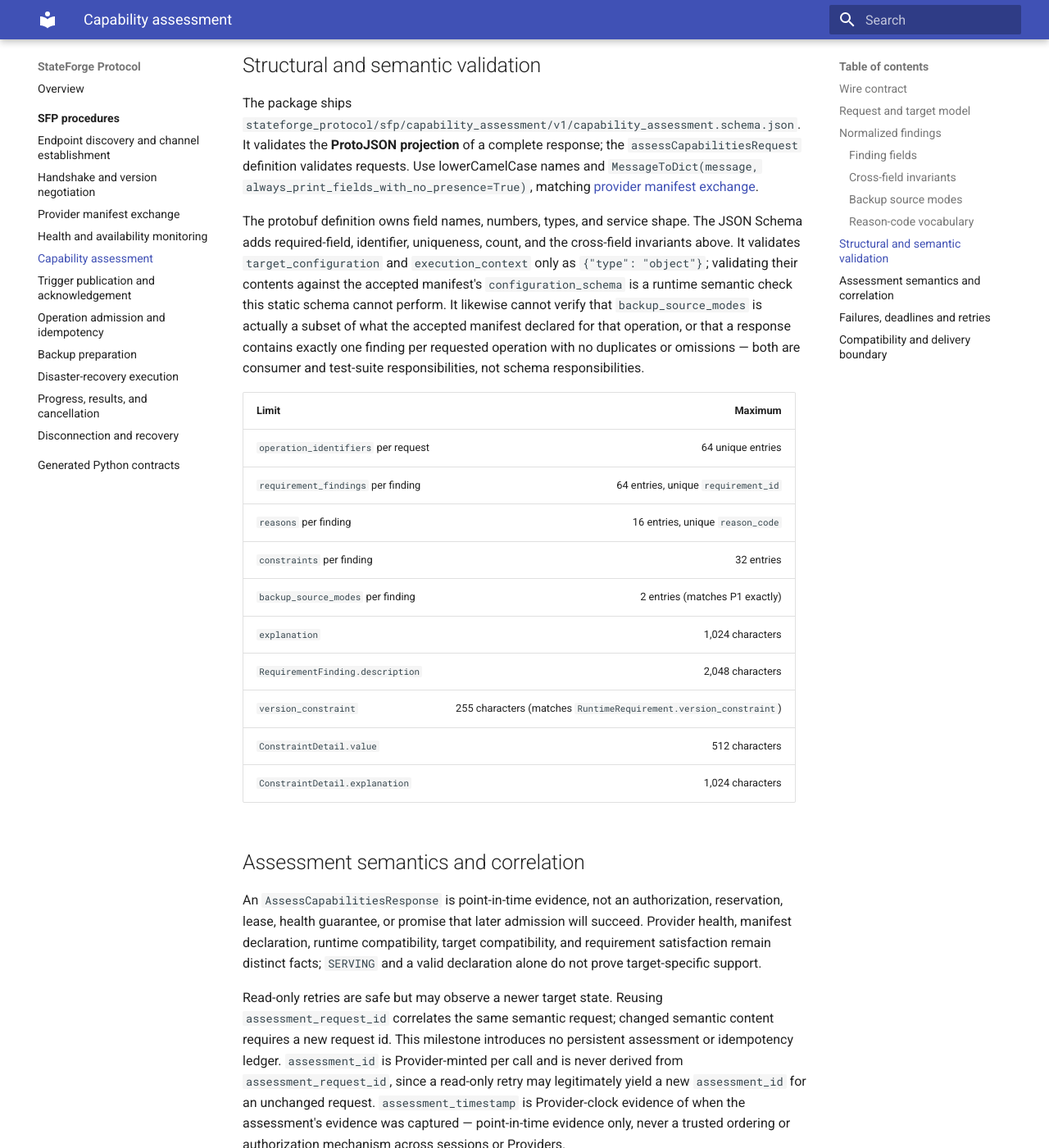
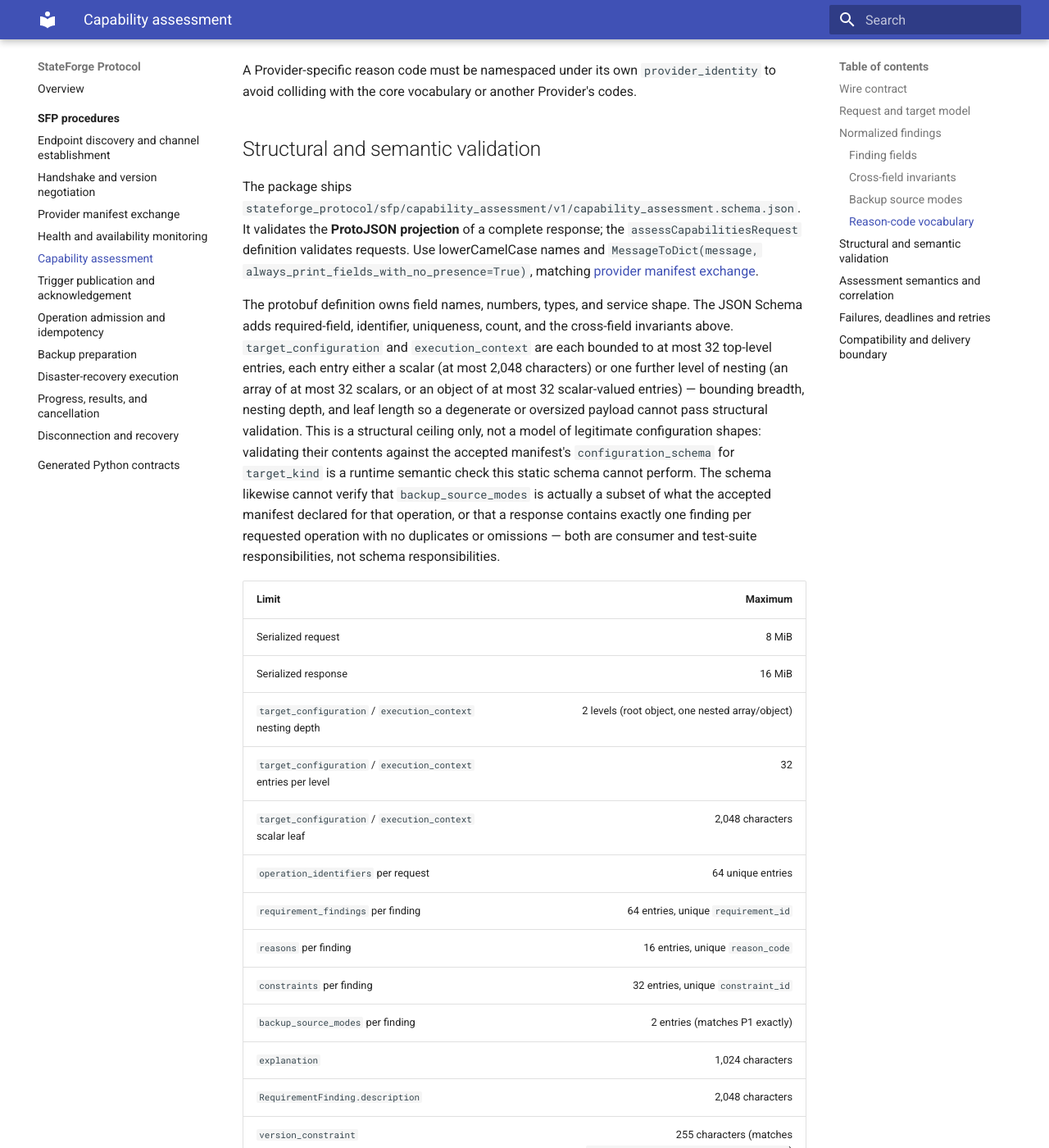
Before and after one commit to stateforge-org/stateforge-protocol, an MkDocs documentation site: the page built from docs/procedures/capability-assessment.md, in a window 1280 px wide and 1400 px high, scrolled down 5456 px. Shown: the whole window at 82% size. Built offline with MkDocs 1.6.1 and Material for MkDocs 9.7.7, drawn with Linux system fonts in a browser that asks for light colours; some of the changed text lies outside the part shown.

Commit message:
Fix capability-assessment resource limits, invariant, and fixture pairing
Address review findings on the capability-assessment contract:

- Bound target_configuration/execution_context structurally (breadth,
  one level of nesting, 2,048-char leaf strings) instead of accepting
  an unrestricted object; a 1,000,000-character value now fails
  validation. Document the resulting request/response size ceiling.
- Fix the SUPPORTED_WITH_REQUIREMENTS invariant: it now requires an
  actual unmet (UNSATISFIED/UNKNOWN) requirement finding or a
  constraint, not merely the presence of any requirement finding.
- Document and test constraint_id uniqueness per finding, alongside
  the existing requirement_id/reason_code rules.
- Add a paired accepted-manifest fixture (accepted-manifest.json) with
  matching identity, revision, target kind, operations, configuration
  schema, and backup-role/mode declarations, replacing the previously
  arbitrary manifest-revision placeholder with the real computed P1
  revision. Add tests that pair it with the request/response fixtures
  to check manifest declaration, configuration-schema validation,
  session/manifest correlation, and backup-mode subset rules.

Co-Authored-By: Claude Sonnet 5 <noreply@anthropic.com>

```diff
--- a/docs/procedures/capability-assessment.md
+++ b/docs/procedures/capability-assessment.md
@@ -45,7 +45,7 @@ the target, dispatch work, or rely on a hidden write as a probe.
 | `expected_session_id` | Copied from `HandshakeResponse.session_id`; the actual session-level fence. |
 | `expected_manifest_revision` | Copied from the Agent's accepted `GetManifestResponse.manifest_revision`. |
 | `target_kind` | Single declared target kind, `namespace/name@major`, must be one of the accepted manifest's `target_kinds`. |
-| `target_configuration` | Target-specific configuration needed for inspection. Structurally must be an object; its contents are validated against the accepted manifest's `configuration_schema` for `target_kind` at runtime, not by this package. |
+| `target_configuration` | Target-specific configuration needed for inspection. Structurally a bounded object (see limits below); its contents are validated against the accepted manifest's `configuration_schema` for `target_kind` at runtime, not by this package. |
 | `execution_context` | Bounded, non-secret situational metadata the Provider inspection may use to refine a finding. Not manifest-schema-validated and never treated as part of the target's identity or configuration. |
 | `operation_identifiers` | Bounded, nonempty, unique set of `namespace/name@major` identifiers. Every entry must be declared in the accepted manifest's `operations`. Order conveys no preference; duplicates are invalid. |
 
@@ -99,12 +99,16 @@ requirement is never evidence of satisfaction, and an unverified
 - `SUPPORTED` must not carry a `requirement_findings` entry in state
   `UNSATISFIED` or `UNKNOWN`.
 - `SUPPORTED_WITH_REQUIREMENTS` must carry at least one `requirement_findings`
-  or `constraints` entry — an actionable item, not an empty finding.
+  entry in state `UNSATISFIED` or `UNKNOWN`, or at least one `constraints`
+  entry — an actual unmet item, not merely any requirement or an empty
+  finding. A finding whose requirements are all already `SATISFIED` and
+  which carries no constraints has nothing left pending and does not justify
+  this state.
 - `UNSUPPORTED` and `INDETERMINATE` must carry at least one `reasons` entry.
-- `requirement_findings[*].requirement_id` and `reasons[*].reason_code` are
-  unique within one finding. JSON Schema cannot express uniqueness by a
-  sub-key over an array of objects; this rule is enforced by dedicated tests,
-  not the packaged schema.
+- `requirement_findings[*].requirement_id`, `reasons[*].reason_code`, and
+  `constraints[*].constraint_id` are each unique within one finding. JSON
+  Schema cannot express uniqueness by a sub-key over an array of objects;
+  this rule is enforced by dedicated tests, not the packaged schema.
 
 ### Backup source modes
 
@@ -148,27 +152,45 @@ matching [provider manifest exchange](provider-manifest.md#structural-and-semant
 
 The protobuf definition owns field names, numbers, types, and service shape.
 The JSON Schema adds required-field, identifier, uniqueness, count, and the
-cross-field invariants above. It validates `target_configuration` and
-`execution_context` only as `{"type": "object"}`; validating their contents
-against the accepted manifest's `configuration_schema` is a runtime semantic
-check this static schema cannot perform. It likewise cannot verify that
-`backup_source_modes` is actually a subset of what the accepted manifest
-declared for that operation, or that a response contains exactly one finding
-per requested operation with no duplicates or omissions — both are consumer
-and test-suite responsibilities, not schema responsibilities.
+cross-field invariants above. `target_configuration` and `execution_context`
+are each bounded to at most 32 top-level entries, each entry either a scalar
+(at most 2,048 characters) or one further level of nesting (an array of at
+most 32 scalars, or an object of at most 32 scalar-valued entries) — bounding
+breadth, nesting depth, and leaf length so a degenerate or oversized payload
+cannot pass structural validation. This is a structural ceiling only, not a
+model of legitimate configuration shapes: validating their contents against
+the accepted manifest's `configuration_schema` for `target_kind` is a
+runtime semantic check this static schema cannot perform. The schema
+likewise cannot verify that `backup_source_modes` is actually a subset of
+what the accepted manifest declared for that operation, or that a response
+contains exactly one finding per requested operation with no duplicates or
+omissions — both are consumer and test-suite responsibilities, not schema
+responsibilities.
 
 | Limit | Maximum |
 | --- | ---: |
+| Serialized request | 8 MiB |
+| Serialized response | 16 MiB |
+| `target_configuration` / `execution_context` nesting depth | 2 levels (root object, one nested array/object) |
+| `target_configuration` / `execution_context` entries per level | 32 |
+| `target_configuration` / `execution_context` scalar leaf | 2,048 characters |
 | `operation_identifiers` per request | 64 unique entries |
 | `requirement_findings` per finding | 64 entries, unique `requirement_id` |
 | `reasons` per finding | 16 entries, unique `reason_code` |
-| `constraints` per finding | 32 entries |
+| `constraints` per finding | 32 entries, unique `constraint_id` |
 | `backup_source_modes` per finding | 2 entries (matches P1 exactly) |
 | `explanation` | 1,024 characters |
 | `RequirementFinding.description` | 2,048 characters |
 | `version_constraint` | 255 characters (matches `RuntimeRequirement.version_constraint`) |
 | `ConstraintDetail.value` | 512 characters |
 | `ConstraintDetail.explanation` | 1,024 characters |
+
+Configure transport message limits before decoding, matching
+[provider manifest exchange](provider-manifest.md#structural-and-semantic-validation).
+The serialized request/response limits above are the structural worst case
+these field-level bounds produce (roughly 4.3 MiB for a maximally filled
+request, roughly 15 MiB for a 64-finding response with every collection at
+its bound), rounded up for transport-layer configuration margin.
 
 ## Assessment semantics and correlation
 
```
Also changed, not shown: 11 other files.
